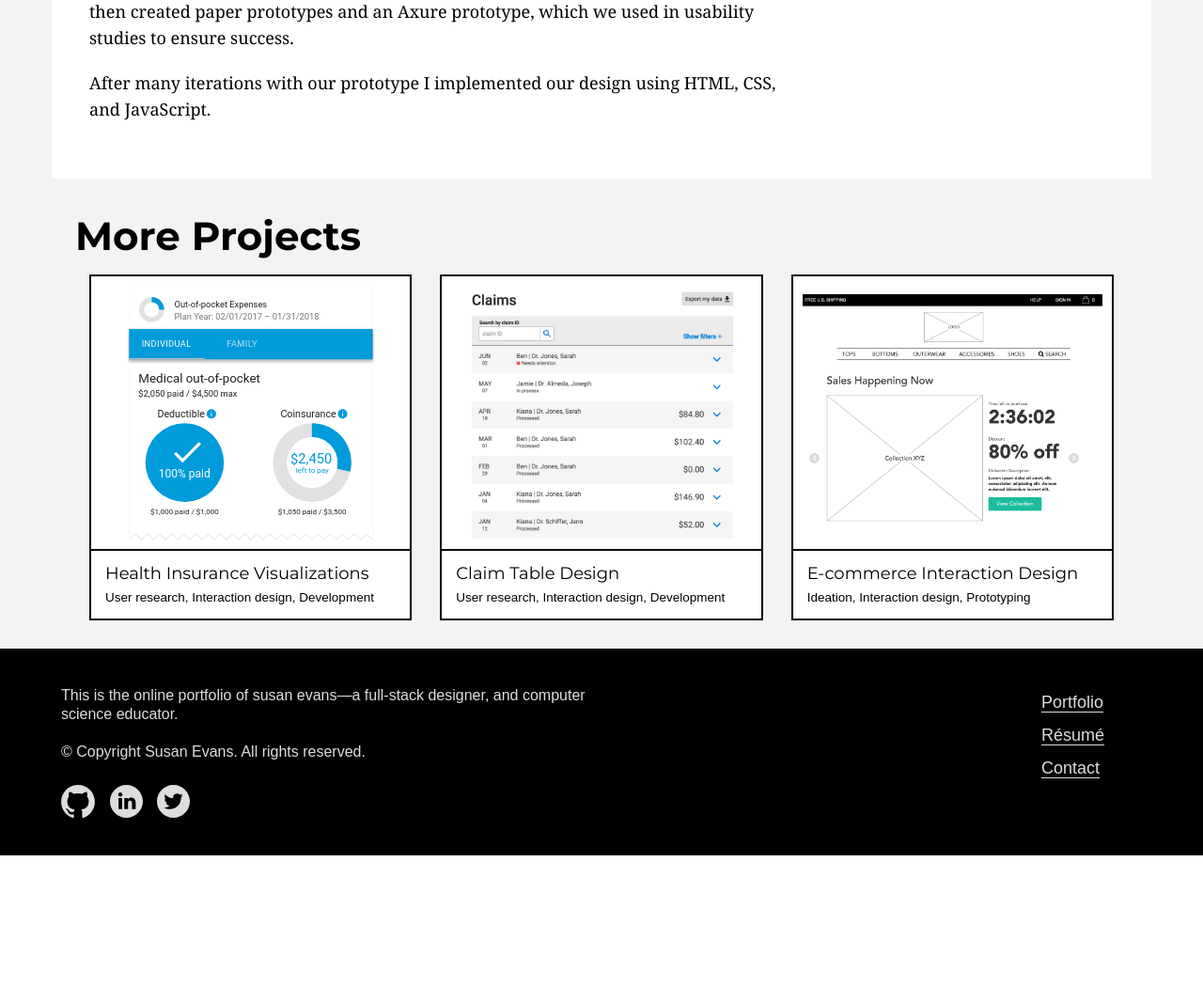
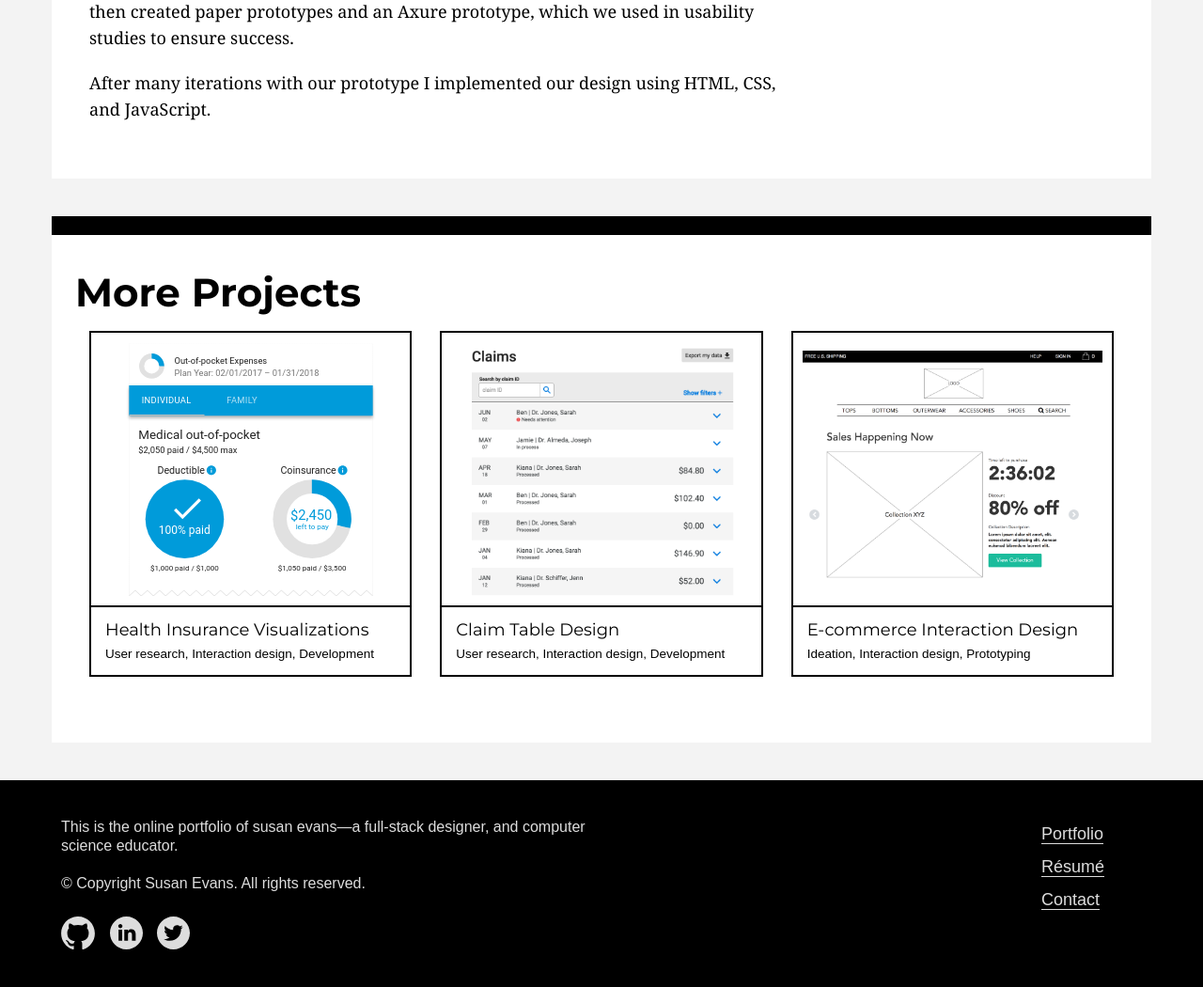
Before and after one commit to susanev/susanev.github.io, a PHP site: page /projects/art-guide.html in a window 1280 px wide. Shown: the part 994-2044 px from the top of the page at 94% size. Before the commit the page ends 1904 px from the top, so only its background shows below. Run offline with PHP 8.4, Linux system fonts and the light colour scheme; some libraries are stand-ins or nearby versions.

Commit message:
fixed missing section styles

```diff
--- a/css/styles.css
+++ b/css/styles.css
@@ -7,7 +7,7 @@ body {
     background-color: #f3f3f3;
 }
 
-main {
+main, section {
     width: 1130px;
     margin: 40px auto;
     padding: 40px;
```
